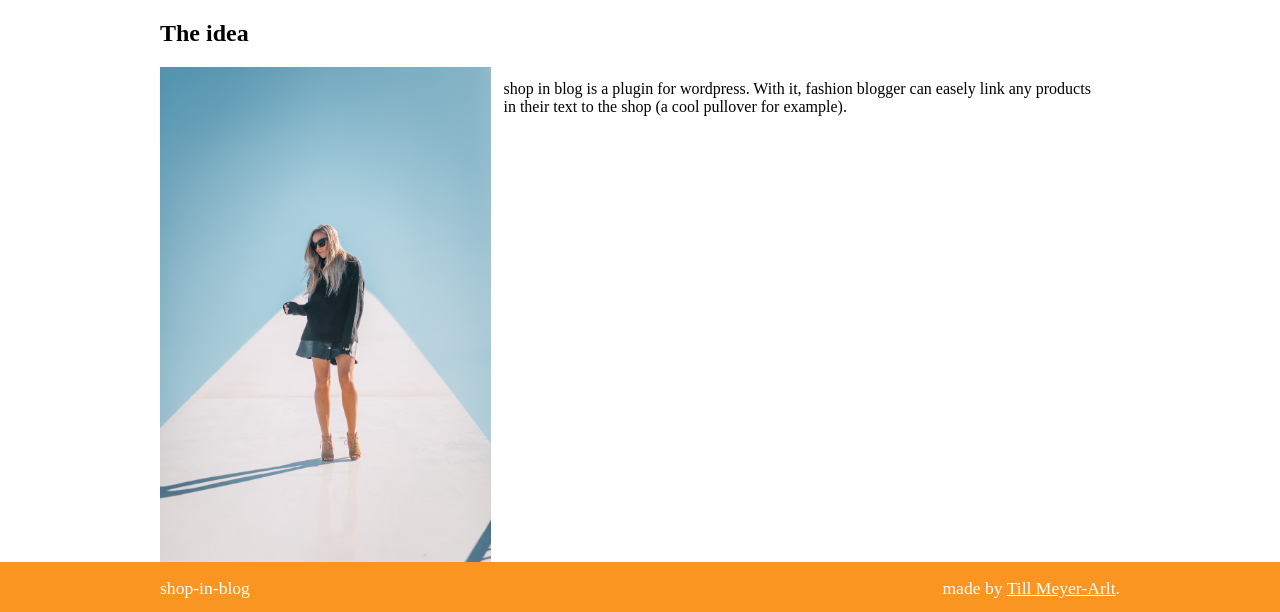
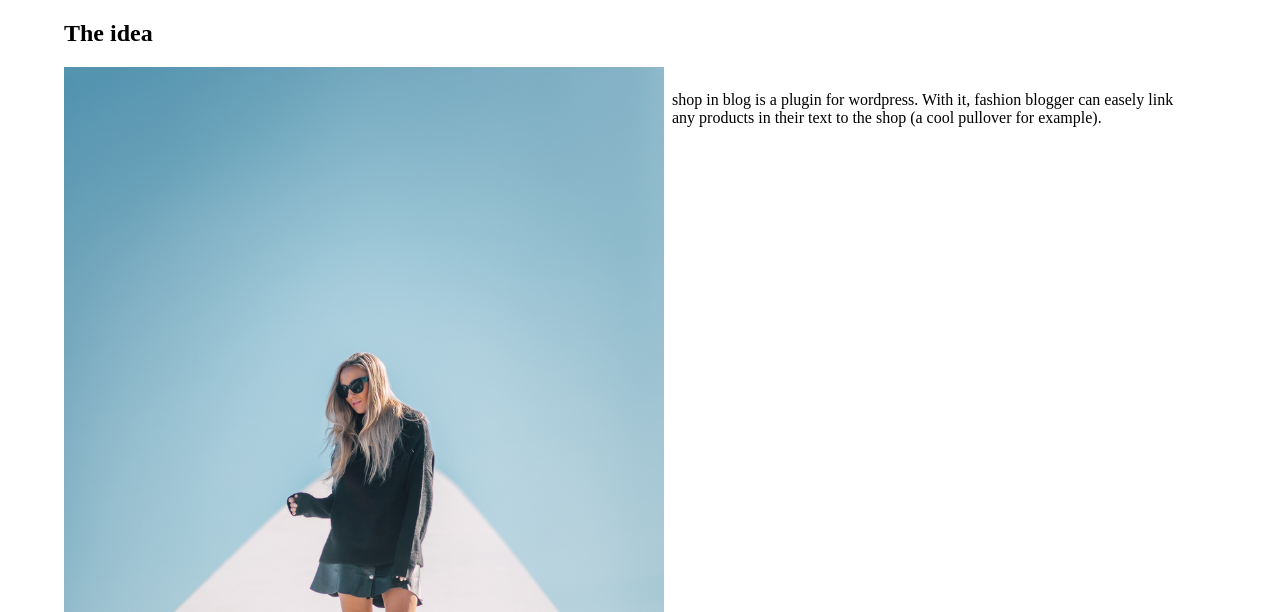
Before and after one commit to PunktSonstNichts/blogandshop, a plain HTML site: page index.html in a window 1280 px wide. Shown: the part 800-1412 px from the top of the page. Drawn offline with nearby package versions, Linux system fonts and the light colour scheme; no server answers.

Commit message:
added css media queries

```diff
--- a/main.css
+++ b/main.css
@@ -30,22 +30,39 @@ section{
     align-items: center;
 }
 .item{
-  width: 75vw;
+  width: 90vw;
   max-width: 1200px;
 }
 #img1{
-width: 40vw;
-max-width: 780px;
-min-width: 180px;
+width: 100%;
 }
-.content{
+
+p{
+  min-height: 40vh;
+  width: 100%;
+}
+@media (min-width: 450px) {
+  #img1{
+  width: 80%;
+  margin: 0 10%;
+  }
+}
+@media (min-width: 750px) {
+  #img1{
+  max-width: 600px;
+  min-width: 180px;
+  margin: 0;
+  }
+  .content{
     display: flex;
     align-items: flex-start;
+  }
+  p{
+    padding: 1vmin;
+    width: 40vw;
+  }
 }
-p{
-  margin: 1vmax;
-  min-height: 40vh;
-}
+
 
 #footer{
   background-color: rgb(251,149,33);
```
Also changed, not shown: shopinblog.min.js.
